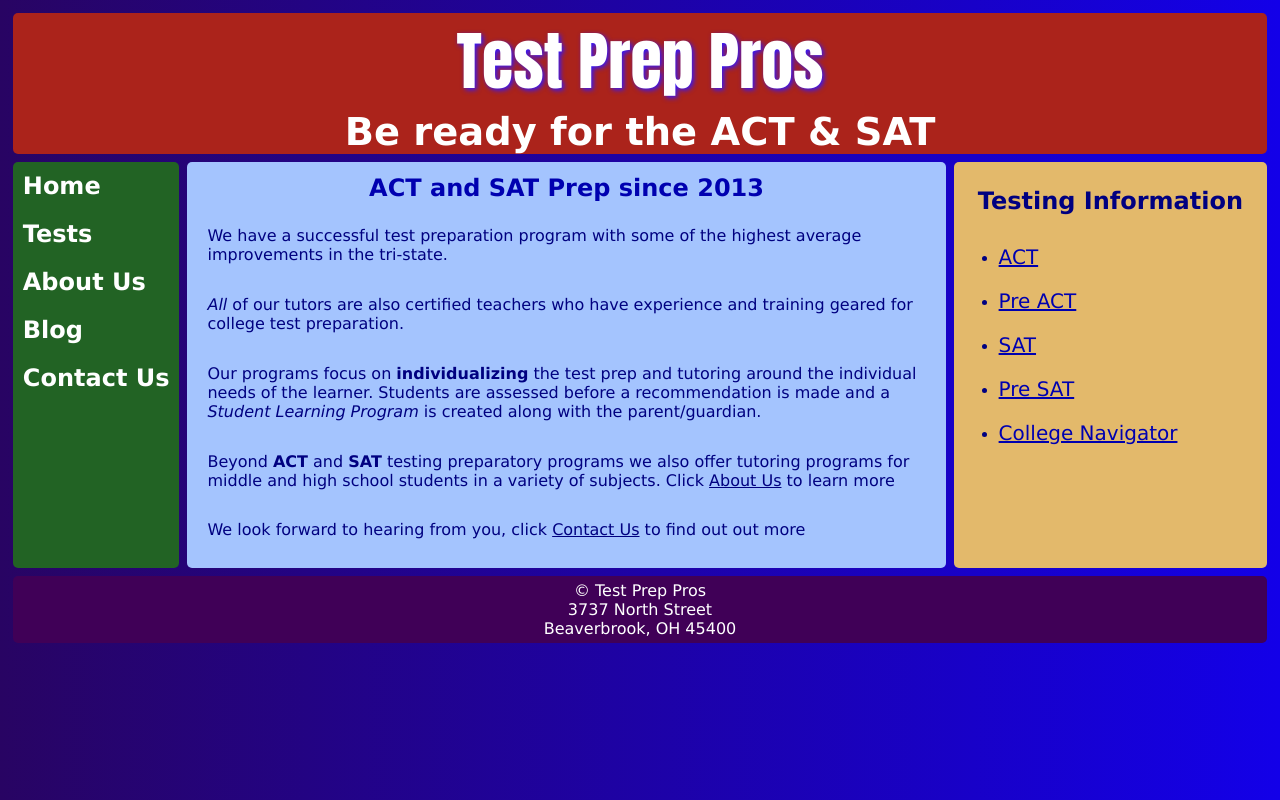
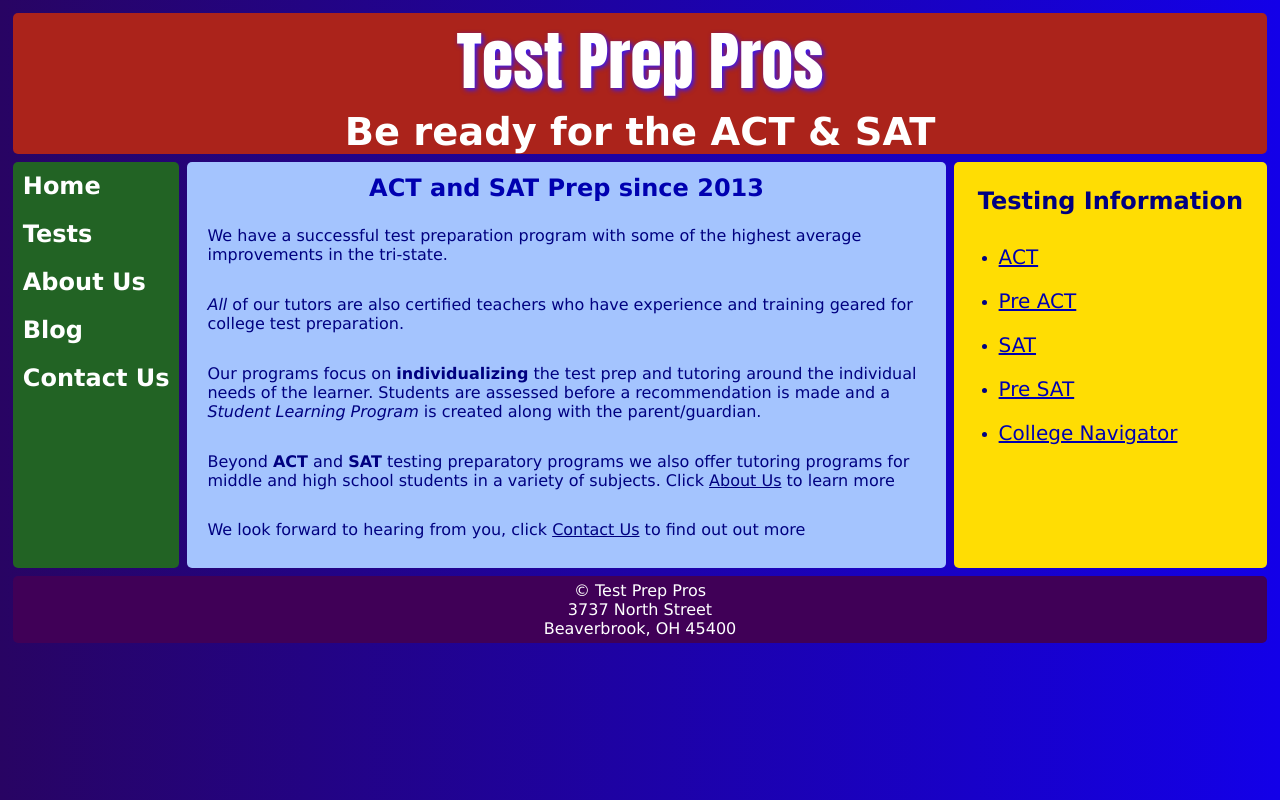
Before and after one commit to joshrcraig/LearnRWD2, a plain HTML site: page index2.html in a window 1280 px wide. Drawn offline with nearby package versions, Linux system fonts and the light colour scheme; a script that the page names is missing.

Commit message:
Update style6.css

```diff
--- a/style6.css
+++ b/style6.css
@@ -147,7 +147,7 @@ figure img {
 
 aside {
     grid-area:aside;
-    background:#e3b96b;
+    background:#ffdd03;
     padding:5px;
 }
 
```
